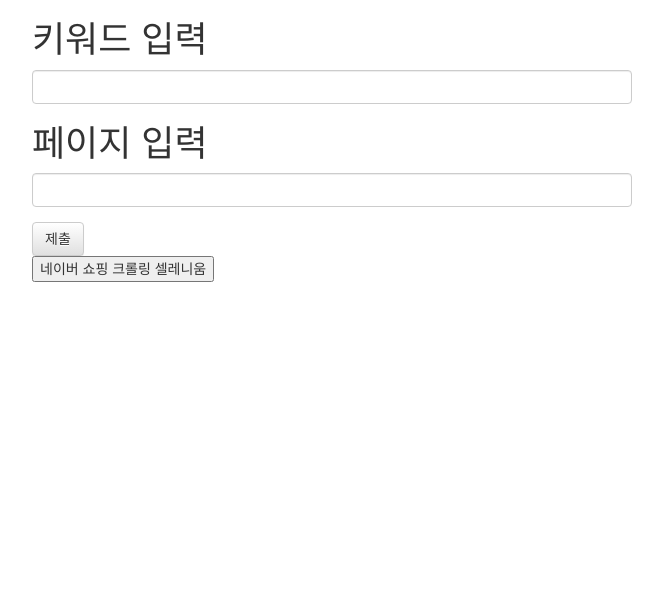
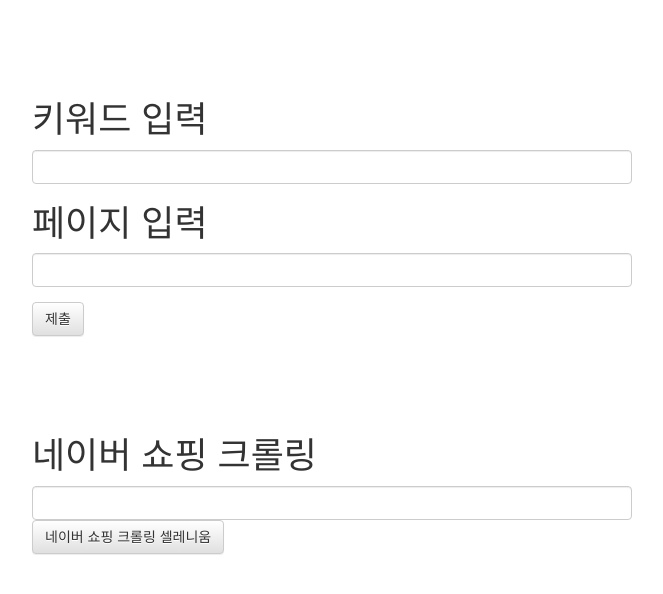
Before and after one commit to peanutBana/flask_crawling, a Flask app: page / in a window 1280 px wide. Shown: the top 594 px of the page, without its empty margins (308-971 px from the left). Run offline with Flask 2, Linux system fonts and the light colour scheme; some libraries are stand-ins or nearby versions.

Commit message:
셀레니움기능 추가

```diff
--- a/crawling2/app.py
+++ b/crawling2/app.py
@@ -48,6 +48,8 @@
 @app.route('/naver_shopping')
 def naver_shopping():
 
+
+
     driver  = webdriver.Chrome('./chromedriver')
 
     #driver.implicitly_wait(3)
@@ -59,6 +61,15 @@
     for i in soup.select('#__next > div > div.style_container__UxP6u > div.style_inner__i4gKy > div.style_content_wrap__Cdqnl > div.style_content__xWg5l > ul > div > div'):
         print(i.find('a',class_='basicList_link__JLQJf').text)
 
+
+    #driver.find_element_by_class_name("subFilter_filter__O_rt").click()
+
+    soup = BeautifulSoup(driver.page_source, 'html.parser')
+
+    for i in soup.select('#__next > div > div.style_container__UxP6u > div.style_inner__i4gKy > div.style_content_wrap__Cdqnl > div.style_content__xWg5l > ul > div > div'):
+        print(i.find('a',class_='basicList_link__JLQJf').text)
+
+
     return render_template('shopping.html')
 
 
--- a/crawling2/static/css/index.css
+++ b/crawling2/static/css/index.css
@@ -2,3 +2,12 @@
     width: 600px;
     margin: auto;
 }
+
+.news{
+    margin-top:100px;
+}
+
+.naver{
+    margin-top:100px;
+
+}
--- a/crawling2/templates/index.html
+++ b/crawling2/templates/index.html
@@ -21,6 +21,7 @@
     <div id="wrap">
 
         <div>
+            <div class="news ">
                 <form action="result" method="POST">
 
                     <div class="form-group">
@@ -36,14 +37,20 @@
                     <button type="submit" class="btn btn-default">제출</button>
                 </form>
             </div>
+        </div>
 
         <div>
+            <div class="naver">
+                <form action="/naver_shopping">
 
-            <form action="/naver_shopping">
-                <button type="submit">네이버 쇼핑 크롤링 셀레니움</button>
+                    <h1>네이버 쇼핑 크롤링</h1>
+
+                    <input type="text" class="form-control" name="input3">
+
+                    <button type="submit" class="btn btn-default">네이버 쇼핑 크롤링 셀레니움</button>
 
                 </form>
-
+            </div>
         </div>
 
     </div>
```
Also changed, not shown: 1 other file. Lines whose indentation alone changed are shown as unchanged.
